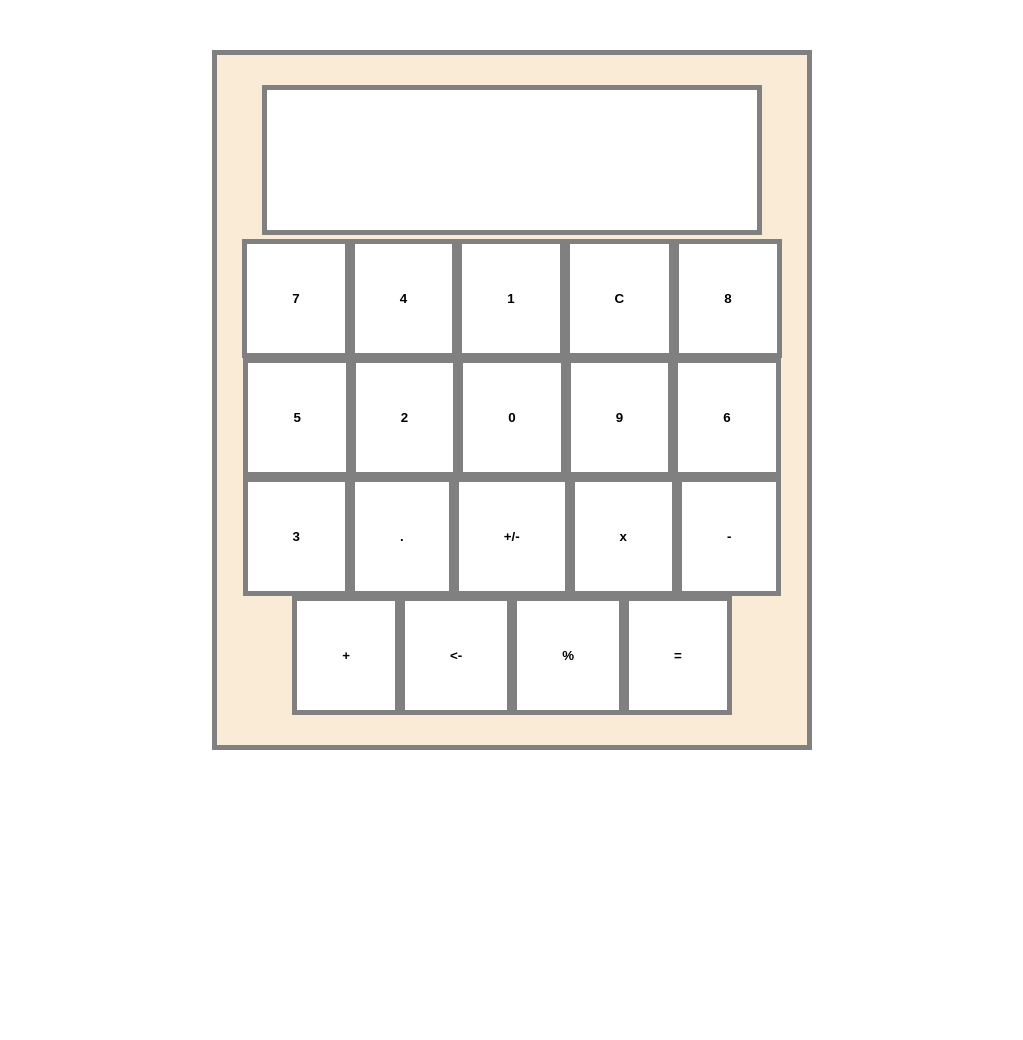
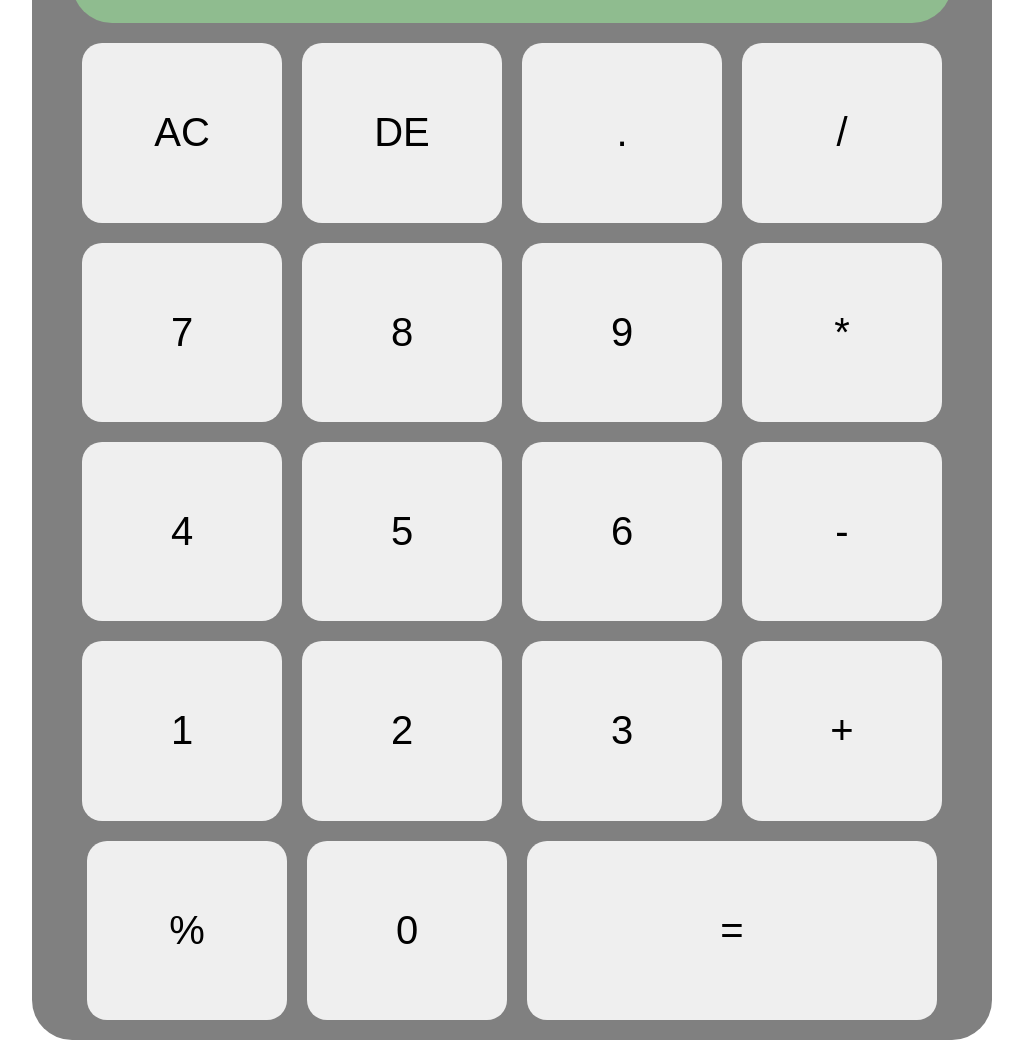
Before and after one commit to Lauu7z/Calculadora, a plain HTML site: page index.html in a window 1280 px wide. Shown: the whole page, without its empty margins (128-1151 px from the left). Before the commit the page ends 800 px from the top, so only its background shows below. Drawn offline with Linux system fonts and the light colour scheme.

Commit message:
Programe mi primera calculadora

```diff
--- a/index.html
+++ b/index.html
@@ -8,29 +8,32 @@
   </head>
   <body>
     <main>
-      <section class="Calculadora">
-        <div class="visor"></div>
+      <section class="calculadora">
+        <input type="text" id="display" />
+        <div class="teclas">
+          <button id="ac" class="operator">AC</button>
+          <button id="de" class="operator">DE</button>
+          <button id="." class="operator">.</button>
+          <button id="/" class="operator">/</button>
+          <button id="7" class="operator">7</button>
+          <button id="8" class="operator">8</button>
+          <button id="9" class="operator">9</button>
+          <button id="*" class="operator">*</button>
+          <button id="4" class="operator">4</button>
+          <button id="5" class="operator">5</button>
+          <button id="6" class="operator">6</button>
+          <button id="-" class="operator">-</button>
+          <button id="1" class="operator">1</button>
+          <button id="2" class="operator">2</button>
+          <button id="3" class="operator">3</button>
+          <button id="+" class="operator">+</button>
+          <button id="00" class="operator">%</button>
+          <button id="0" class="operator">0</button>
+          <button id="equal" class="operator">=</button>
+        </div>
 
-        <button class="btn">7</button>
-        <button class="btn">4</button>
-        <button class="btn">1</button>
-        <button class="btn">C</button>
-        <button class="btn">8</button>
-        <button class="btn">5</button>
-        <button class="btn">2</button>
-        <button class="btn">0</button>
-        <button class="btn">9</button>
-        <button class="btn">6</button>
-        <button class="btn">3</button>
-        <button class="btn">.</button>
-        <button class="btn">+/-</button>
-        <button class="btn">x</button>
-        <button class="btn">-</button>
-        <button class="btn">+</button>
-        <button class="btn"><-</button>
-        <button class="btn">%</button>
-        <button class="btn">=</button>
-      </section>
+
     </main>
   </body>
+  <script src="main.js"></script>
 </html>
--- a/main.js
+++ b/main.js
@@ -0,0 +1,16 @@
+const display = document.querySelector("#display");
+const buttons = document.querySelectorAll("button");
+
+buttons.forEach((btn) => {
+  btn.addEventListener("click", () => {
+    if (btn.id === "equal") {
+      display.value = eval(display.value);
+    } else if (btn.id === "ac") {
+      display.value = "";
+    } else if (btn.id == "de") {
+      display.value = display.value.slice(0, -1);
+    } else {
+      display.value += btn.id;
+    }
+  });
+});
--- a/styles.css
+++ b/styles.css
@@ -6,35 +6,51 @@
 
 main {
   height: 100vh;
+  width: 100%;
   display: flex;
   justify-content: center;
   align-items: center;
 }
 
-.Calculadora {
+.calculadora {
   display: flex;
-  justify-content: center;
-  border: 5px solid grey;
-  height: 700px;
-  width: 600px;
-  padding: 30px 0px;
-  flex-wrap: wrap;
-  background-color: antiquewhite;
+  background-color: grey;
+  width: 60rem;
+  height: 80rem;
+  border-radius: 40px;
+  padding-top: 4rem;
+  flex-direction: column;
+  align-items: center;
 }
 
-.Calculadora .visor {
-  border: 5px solid grey;
-  height: 150px;
-  width: 500px;
-  background-color: white;
+#display {
+  display: flex;
+  width: 55rem;
+  height: 15rem;
+  background-color: darkseagreen;
+  border-radius: 40px;
+  border: none;
+  font-size: 70px;
 }
 
-.btn {
+.teclas {
   display: flex;
+  flex-wrap: wrap;
   justify-content: center;
-  align-items: center;
-  border: 5px solid grey;
-  background-color: white;
-  font-weight: 600;
-  padding: 45px;
+  /* align-items: center; */
+  width: 100%;
+  gap: 20px;
+  height: 100%;
+  padding: 20px;
 }
+
+.operator {
+  border-radius: 20px;
+  border: none;
+  width: 200px;
+  font-size: 40px;
+}
+
+#equal {
+  width: 410px;
+}
```
